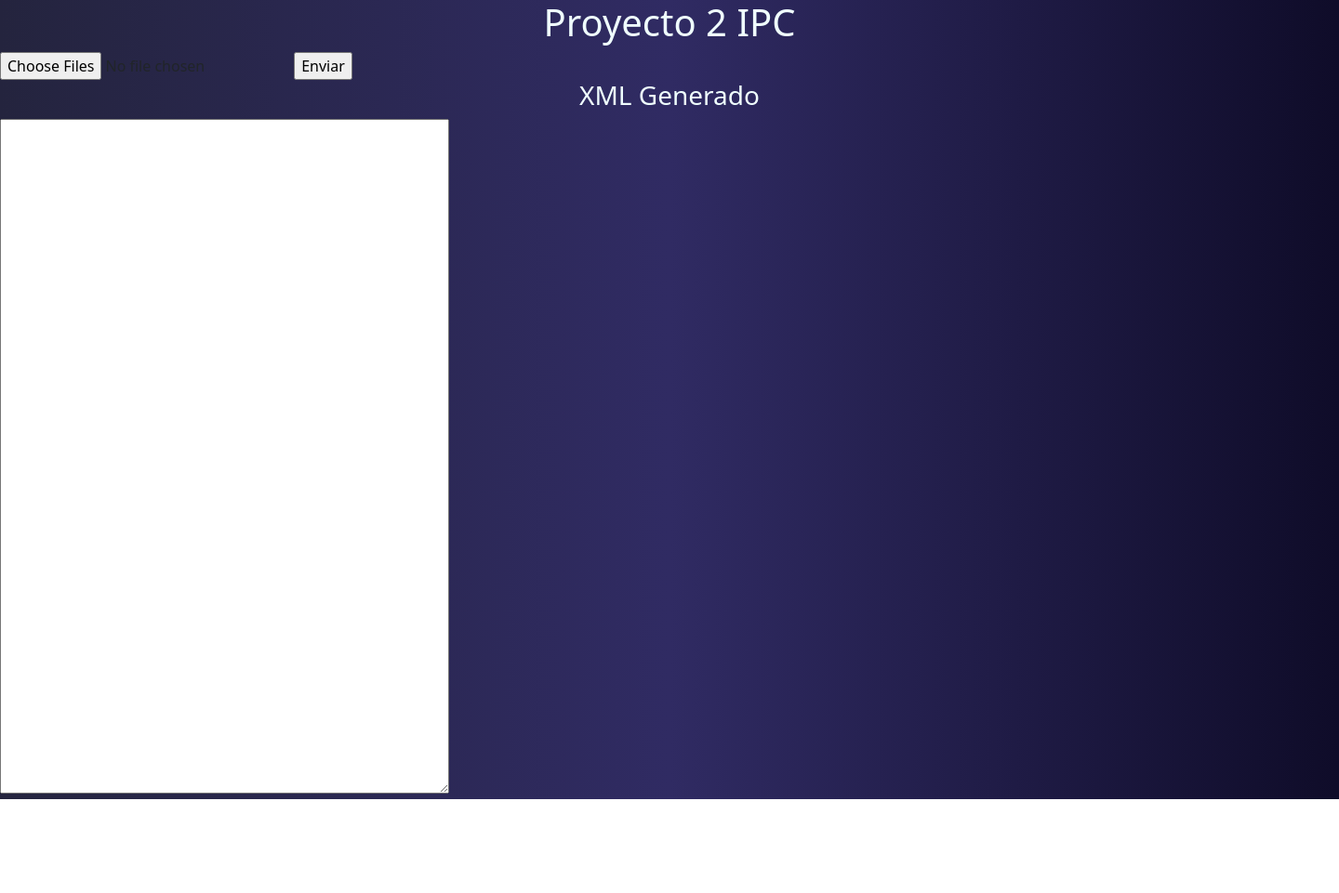
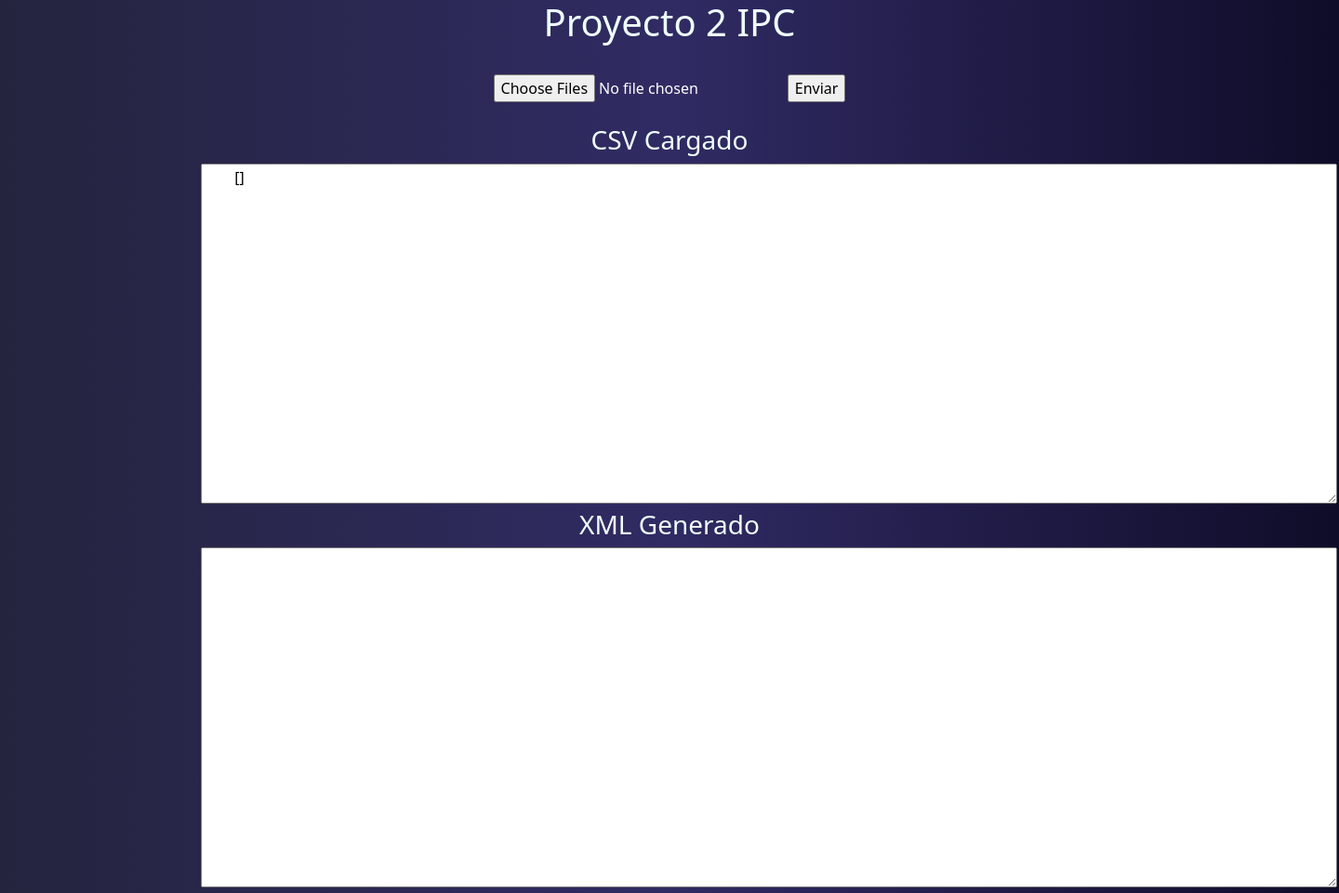
Before and after one commit to rauudy/IPC2_Proyecto2_201901973_Junio2021, a Django app: page / in a window 1440 px wide. Shown: the whole page at 93% size. Before the commit the page ends 860 px from the top, so only its background shows below. Run offline with Django 3.2, Linux system fonts and the light colour scheme; data that the repository does not hold is empty.

Commit message:
Bootstrap y Csv

```diff
--- a/fronted/web/templates/index.html
+++ b/fronted/web/templates/index.html
@@ -17,17 +17,31 @@
 ">
     <h1 style="text-align: center;color: azure;">Proyecto 2 IPC</h1>
 
-    <form action="/recibir-xml" method="post" enctype="multipart/form-data">
-        {% csrf_token %}
-        <input type="file" name="docs" id="docs" multiple />
-        <input type="submit" value="Enviar" />
-    </form>
+    <br>
+
+    <div class="container">
+        <form action="/recibir-xml" method="post" enctype="multipart/form-data"
+            style="text-align: center; color: white;">
+            {% csrf_token %}
+            <input type="file" name="docs" id="docs" multiple />
+            <input type="submit" value="Enviar" />
+        </form>
+    </div>
+    <br>
+
+    <h3 style="color: azure; text-align: center;">CSV Cargado</h3>
+    <textarea name="output1" id="output" cols="130" rows="15" readonly style="margin-left:15%">
+        {{csv}}
+    </textarea>
+    <br>
 
     <h3 style="color: azure; text-align: center;">XML Generado</h3>
-    <textarea name="output" id="output" cols="50" rows="30" readonly>
+    <textarea name="output2" id="output" cols="130" rows="15" readonly style="margin-left:15%">
         {{dato}}
     </textarea>
+    <br>
 
+    </div>
 
 </body>
 
--- a/fronted/web/views.py
+++ b/fronted/web/views.py
@@ -9,12 +9,15 @@
 import xml.etree.ElementTree as ET
 
 # Create your views here.
+archivos =[]
+clientes=[]
 
 def index(request):
     xml_data = req.get('http://localhost:5000/tareas')
     xml_str = xml_data.text
     context ={
-        'dato': xml_str
+        'dato': xml_str,
+        'csv': archivos,
     }
     return render(request, 'index.html', context)
 
@@ -33,6 +36,23 @@
     return render(request, 'reportes.html', context)
 
 def recibir_xml(request):
+    global archivos,clientes
+
+    if request.method == 'POST':
+        csv_index= request.FILES.getlist('docs')
+        print()
+        for i in csv_index:
+            archivos.append(i.file.getvalue().decode('latin-1'))
+
+        #print(type(archivos))
+        clientes=archivos[0].split('\n')
+        print(type(clientes))
+        print(clientes)
+        print('line-------')
+
+        for line in clientes:
+            print(line)
+
 
 
 
```
Also changed, not shown: api.py (+8 -0 lines).
